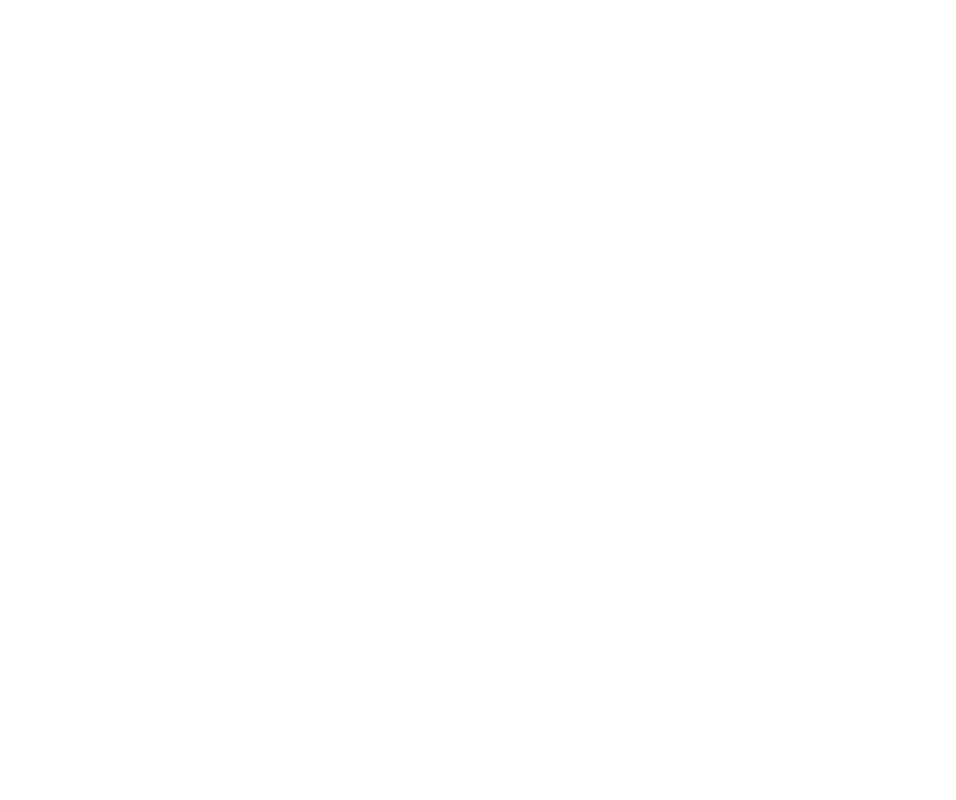
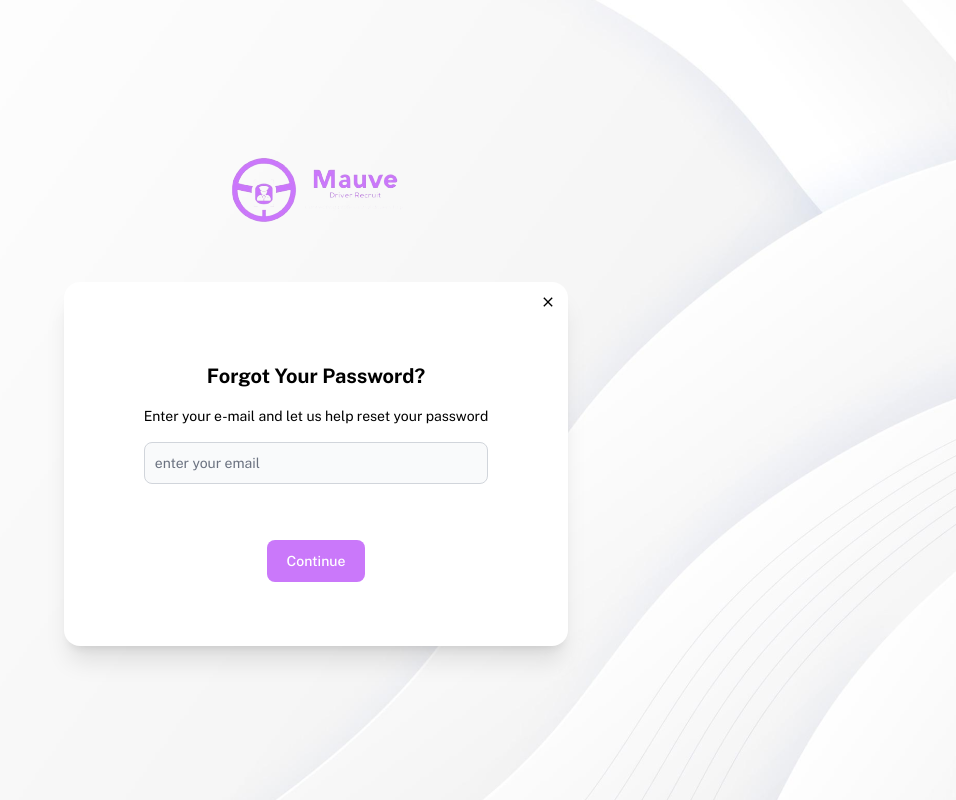
Before and after one commit to Ameneterh/mauve-dr, a React (Vite) app: page /forgot-password in a window 1280 px wide. Before the commit this address had no page. Shown: the whole page, without its empty margins (324-1280 px from the left). Built offline with nearby package versions, Linux system fonts and the light colour scheme.

Commit message:
complete forgot password page ui

```diff
--- a/src/App.jsx
+++ b/src/App.jsx
@@ -8,6 +8,7 @@ import PricePage from "./Pages/PricePage";
 import SignIn from "./Pages/SignIn";
 import SignUp from "./Pages/SignUp";
 import TermsAndConditions from "./Pages/TermsAndConditions";
+import ForgotPassword from "./Pages/ForgotPassword";
 
 function App() {
   return (
@@ -20,6 +21,7 @@ function App() {
         <Route path="/log-in" element={<SignIn />} />
         <Route path="/sign-up" element={<SignUp />} />
         <Route path="/tnc" element={<TermsAndConditions />} />
+        <Route path="/forgot-password" element={<ForgotPassword />} />
       </Routes>
     </BrowserRouter>
   );
--- /dev/null
+++ b/src/Pages/ForgotPassword.jsx
@@ -0,0 +1,37 @@
+import React from "react";
+import bg_image from "/bg_image.png";
+import { Button, TextInput } from "flowbite-react";
+import { MdClose } from "react-icons/md";
+import { Link } from "react-router-dom";
+
+export default function ForgotPassword() {
+  return (
+    <div
+      className="min-h-screen w-full flex items-center justify-center p-4"
+      style={{ backgroundImage: `url(${bg_image})` }}
+    >
+      <div className="max-w-6xl mx-auto flex flex-col items-center gap-14">
+        <Link to="/">
+          <img src="/mauve_logo.png" />
+        </Link>
+        <div className="w-full flex flex-col items-center gap-4 p-5 md:px-20 md:py-16 rounded-2xl bg-white shadow-xl relative">
+          <Link to="/log-in">
+            <MdClose className="absolute top-3 right-3" />
+          </Link>
+          <h2 className="text-xl font-bold">Forgot Your Password?</h2>
+          <p className="text-sm text-center">
+            Enter your e-mail and let us help reset your password{" "}
+          </p>
+          <TextInput
+            id="email1"
+            type="email"
+            placeholder="enter your email"
+            required
+            className="w-full"
+          />
+          <Button className="mt-4 md:mt-10 bg-[#CA78FA]">Continue</Button>
+        </div>
+      </div>
+    </div>
+  );
+}
--- a/src/Pages/SignIn.jsx
+++ b/src/Pages/SignIn.jsx
@@ -59,7 +59,7 @@ export default function SignIn() {
               </div>
             </div>
           </form>
-          <Link to="#" className="font-bold">
+          <Link to="/forgot-password" className="font-bold">
             Forgot Password?
           </Link>
           <Button
```
